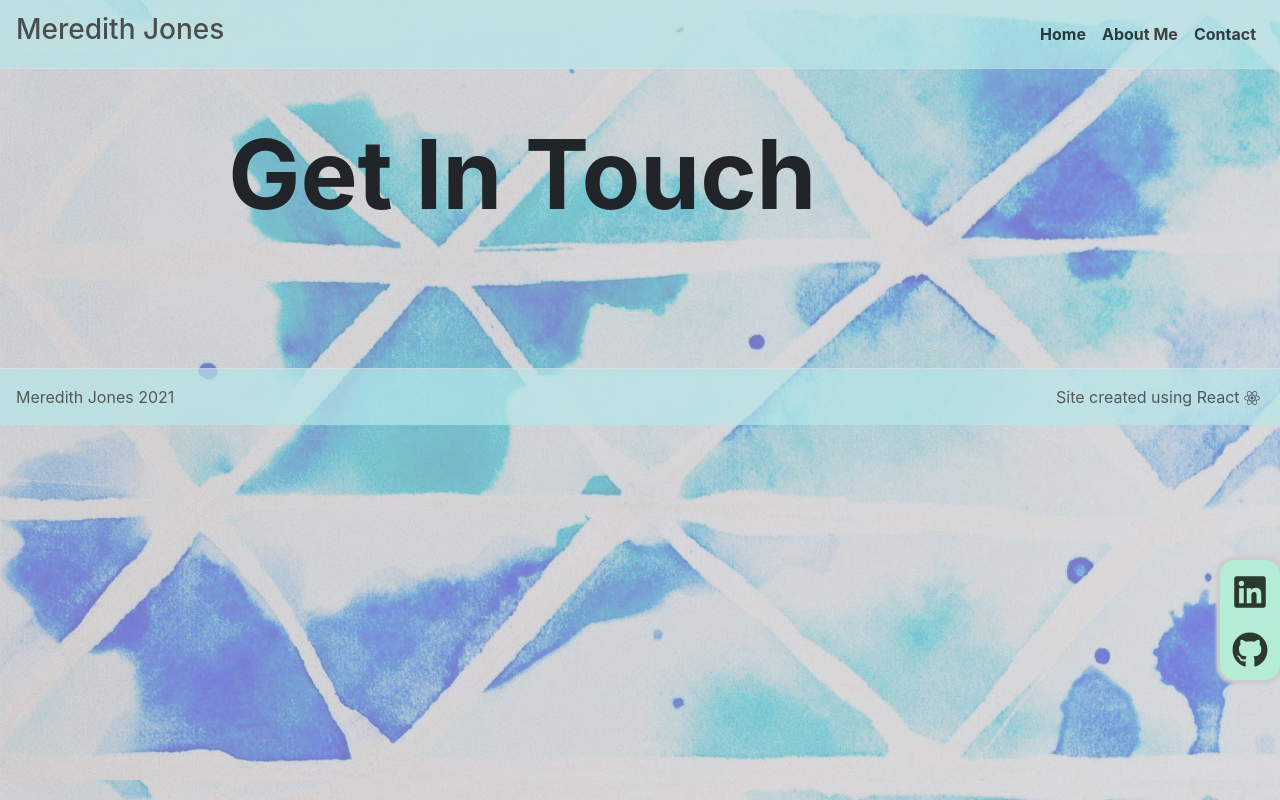
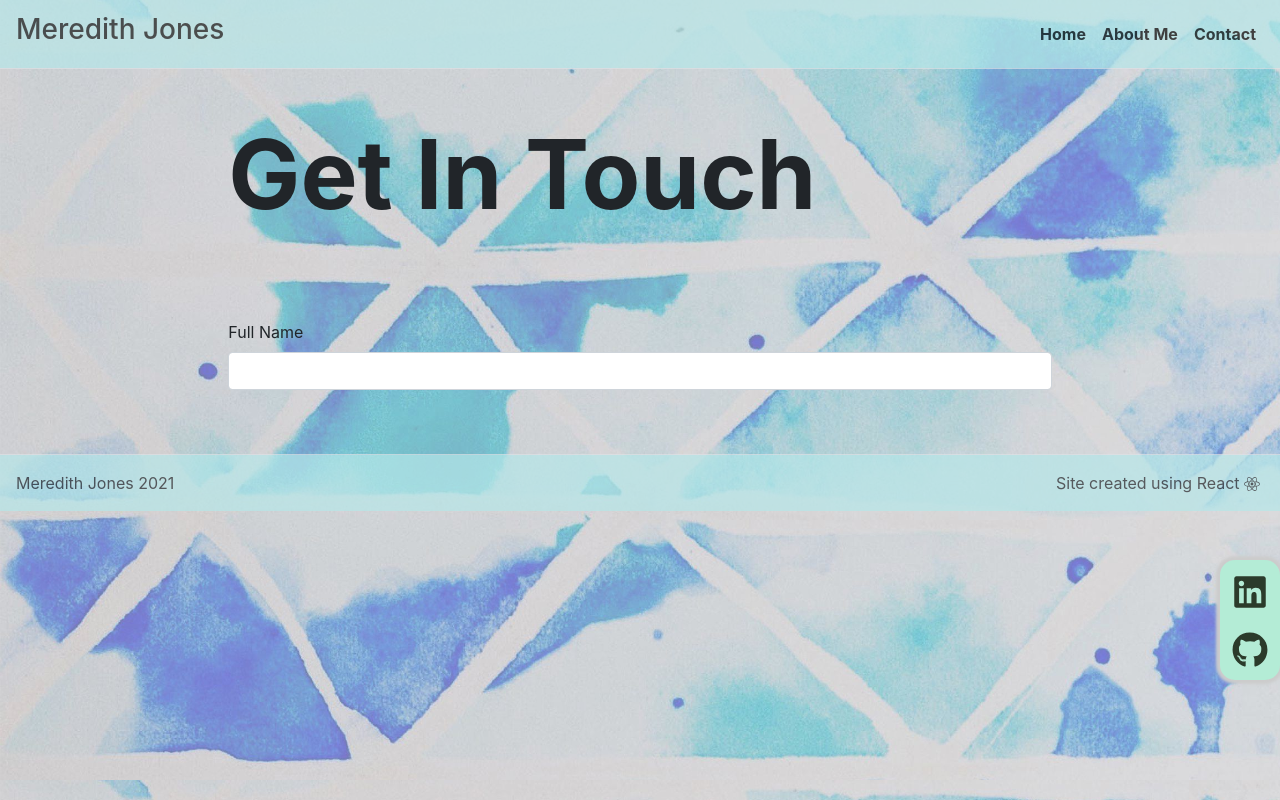
Before and after one commit to meredithajones/2021-Portfolio, a React (Create React App) app: page /contact in a window 1280 px wide. Built offline with nearby package versions, Linux system fonts and the light colour scheme.

Commit message:
Started building out contact form

```diff
--- a/src/Pages/ContactPage.js
+++ b/src/Pages/ContactPage.js
@@ -1,6 +1,7 @@
 import React from 'react';
 import Hero from '../Components/Hero';
 import Content from '../Components/Content';
+import Form from 'react-bootstrap/Form';
 
 
 class ContactPage extends React.Component {
@@ -22,7 +23,16 @@
             <Hero title={this.props.title} />
 
             <Content>
+                <Form>
+                    <Form.Group>
+                        <Form.Label htmlFor="full-name">
+                            Full Name
+                        </Form.Label>
+                        <Form.Control id="full-name" name="name" type="text" value={this.state.name} />
+                    </Form.Group>
 
+
+                </Form>
             </Content>
         </div>
         );
```
